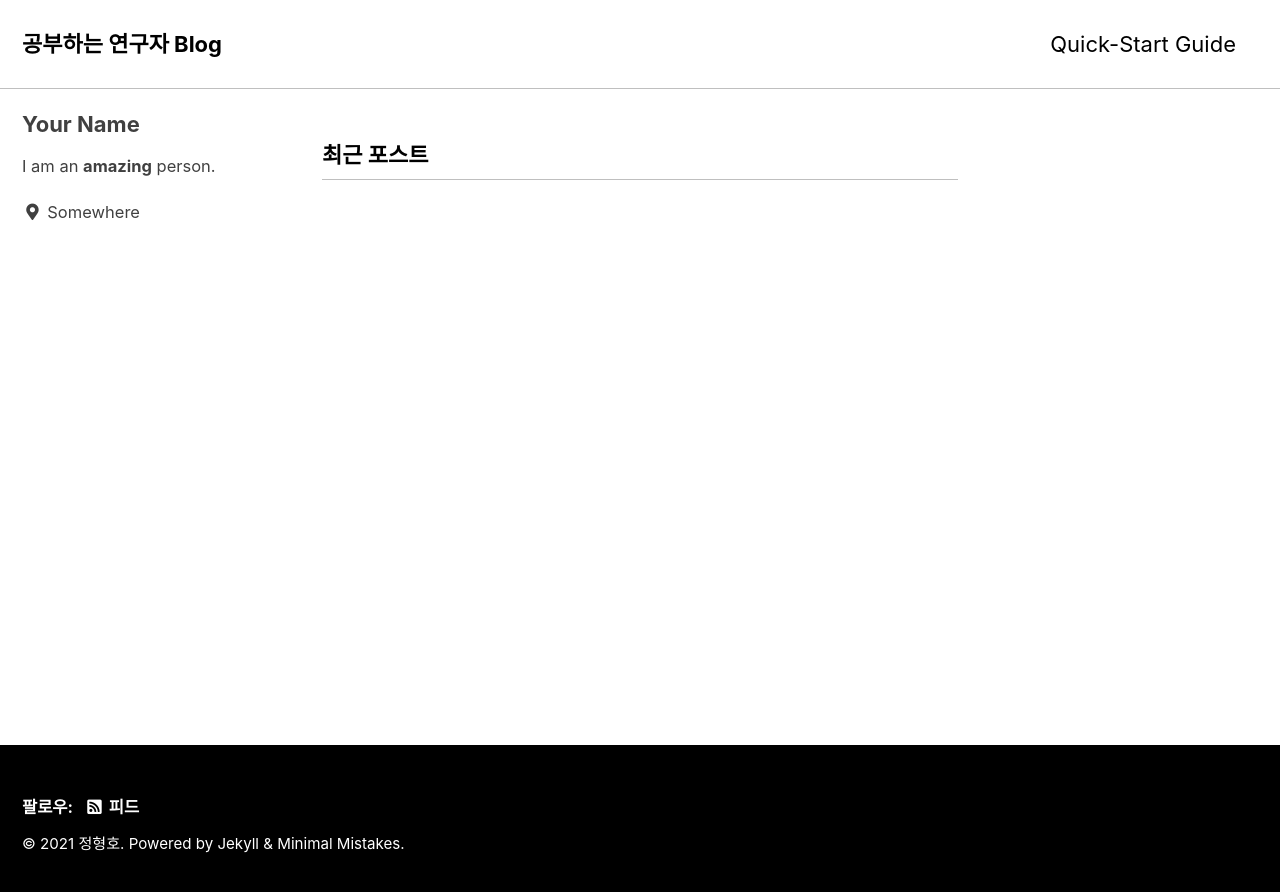
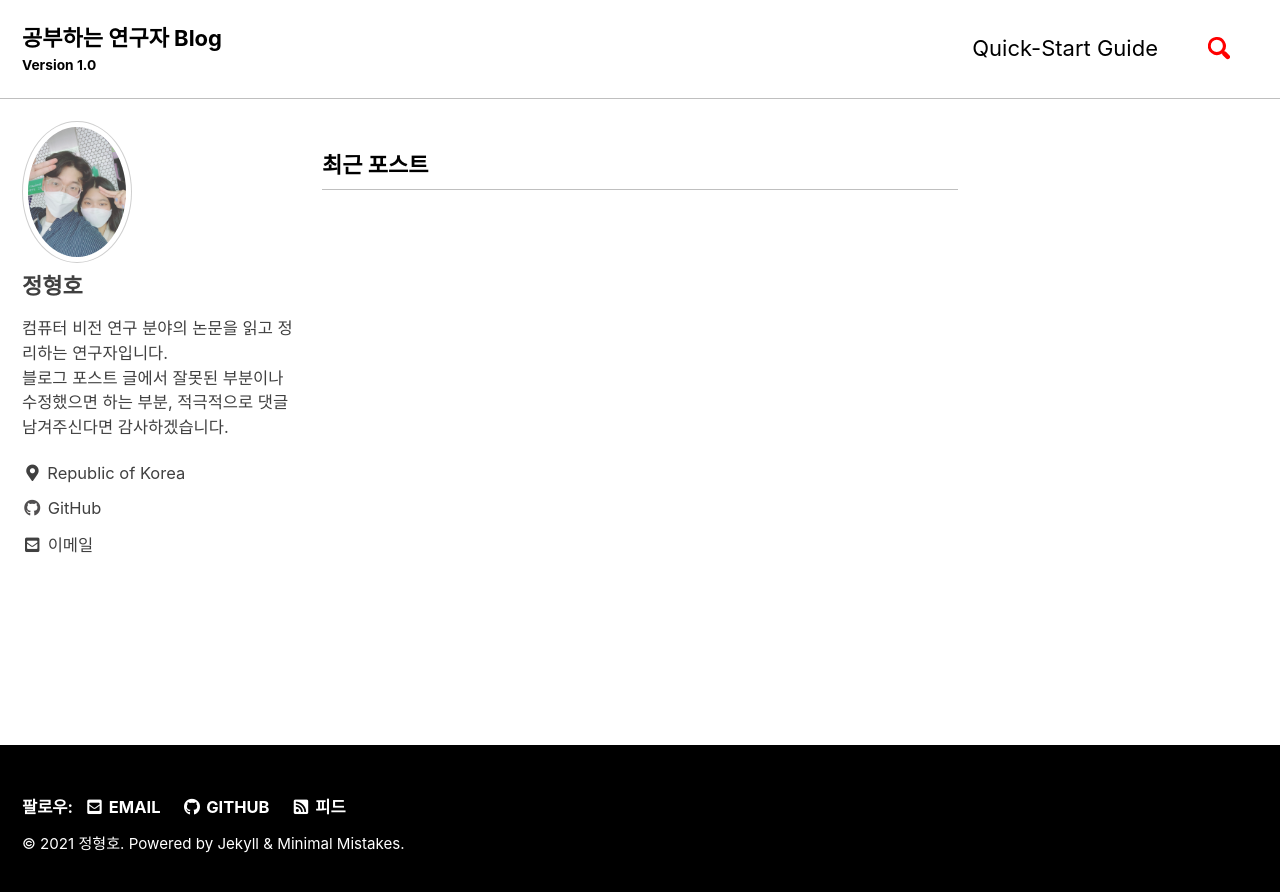
Before and after one commit to hhjung1202/hhjung1202.github.com, a Jekyll site: the page built from index.html, in a window 1280 px wide. Shown: the top 892 px of the page. Built offline with Jekyll 4.4.1, drawn with Linux system fonts in a browser that asks for light colours; cached includes are drawn as plain includes; the list of posts is cut into pages by our own code.

Commit message:
setting config

```diff
--- a/_config.yml
+++ b/_config.yml
@@ -17,22 +17,25 @@ minimal_mistakes_skin    : "contrast" # "air", "aqua", "contrast", "dark", "dirt
 # Site Settings
 locale                   : "ko-KR"
 title                    : "논문 읽고 정리하는 연구자"
-title_separator          : "-"
-subtitle                 : # site tagline that appears below site title in masthead
+title_separator          : "&#124;"
+subtitle                 : "Version 1.0" # site tagline that appears below site title in masthead
 name                     : "정형호"
 description              : "AI 논문 읽고 공부하는 블로그"
-url                      : "https://hhjung1202.github.io" # the base hostname & protocol for your site e.g. "https://mmistakes.github.io"
-baseurl                  :  # the subpath of your site, e.g. "/blog"
-repository               : # GitHub username/repo-name e.g. "mmistakes/minimal-mistakes"
+url                      : # the base hostname & protocol for your site e.g. "https://mmistakes.github.io"
+baseurl                  : # the subpath of your site, e.g. "/blog"
+repository               : "hhjung1202/hhjung1202.github.com" # GitHub username/repo-name e.g. "mmistakes/minimal-mistakes"
 teaser                   : # path of fallback teaser image, e.g. "/assets/images/500x300.png"
 logo                     : # path of logo image to display in the masthead, e.g. "/assets/images/88x88.png"
 masthead_title           : "공부하는 연구자 Blog" # overrides the website title displayed in the masthead, use " " for no title
-breadcrumbs              : false # true, false (default)
+breadcrumbs              : true # true, false (default)
 words_per_minute         : 200
+
+
+
 comments:
-  provider               : # false (default), "disqus", "discourse", "facebook", "staticman", "staticman_v2", "utterances", "custom"
+  provider               : "disqus" # false (default), "disqus", "discourse", "facebook", "staticman", "staticman_v2", "utterances", "custom"
   disqus:
-    shortname            : # https://help.disqus.com/customer/portal/articles/466208-what-s-a-shortname-
+    shortname            : hhjung1202 # https://help.disqus.com/customer/portal/articles/466208-what-s-a-shortname-
   discourse:
     server               : # https://meta.discourse.org/t/embedding-discourse-comments-via-javascript/31963 , e.g.: meta.discourse.org
   facebook:
@@ -43,17 +46,32 @@ comments:
   utterances:
     theme                : # "github-light" (default), "github-dark"
     issue_term           : # "pathname" (default)
-  staticman:
-    branch               : # "master"
-    endpoint             : # "https://{your Staticman v3 API}/v3/entry/github/"
+staticman:
+  allowedFields          : # ['name', 'email', 'url', 'message']
+  branch                 : # "master"
+  commitMessage          : # "New comment by {fields.name}"
+  filename               : # comment-{@timestamp}
+  format                 : # "yml"
+  moderation             : # true
+  path                   : # "/_data/comments/{options.slug}" (default)
+  requiredFields         : # ['name', 'email', 'message']
+  transforms:
+    email                : # "md5"
+  generatedFields:
+    date:
+      type               : # "date"
+      options:
+        format           : # "iso8601" (default), "timestamp-seconds", "timestamp-milliseconds"
+  endpoint               : # URL of your own deployment with trailing slash, will fallback to the public instance
+
+# 구글 recaptcha 세팅
 reCaptcha:
   siteKey                :
   secret                 :
 atom_feed:
   path                   : # blank (default) uses feed.xml
-  hide                   : # true, false (default)
-search                   : # true, false (default)
-search_full_content      : # true, false (default)
+search                   : true # true, false (default)
+search_full_content      : true # true, false (default)
 search_provider          : # lunr (default), algolia, google
 algolia:
   application_id         : # YOUR_APPLICATION_ID
@@ -63,6 +81,7 @@ algolia:
 google:
   search_engine_id       : # YOUR_SEARCH_ENGINE_ID
   instant_search         : # false (default), true
+
 # SEO Related
 google_site_verification :
 bing_site_verification   :
@@ -86,7 +105,7 @@ social:
 
 # Analytics
 analytics:
-  provider               : false # false (default), "google", "google-universal", "google-gtag", "custom"
+  provider               : false # false (default), "google", "google-universal", "custom"
   google:
     tracking_id          :
     anonymize_ip         : # true, false (default)
@@ -94,11 +113,11 @@ analytics:
 
 # Site Author
 author:
-  name             : "Your Name"
-  avatar           : # path of avatar image, e.g. "/assets/images/bio-photo.jpg"
-  bio              : "I am an **amazing** person."
-  location         : "Somewhere"
-  email            :
+  name             : "정형호"
+  avatar           : "/assets/images/profile/profile.jpg"
+  bio              : "컴퓨터 비전 연구 분야의 논문을 읽고 정리하는 연구자입니다. <br> 블로그 포스트 글에서 잘못된 부분이나 수정했으면 하는 부분, 적극적으로 댓글 남겨주신다면 감사하겠습니다."
+  location         : "Republic of Korea"
+  email            : "hhjung1202@naver.com"
   links:
     - label: "Email"
       icon: "fas fa-fw fa-envelope-square"
@@ -114,7 +133,7 @@ author:
       # url: "https://facebook.com/"
     - label: "GitHub"
       icon: "fab fa-fw fa-github"
-      # url: "https://github.com/"
+      url: "https://github.com/hhjung1202"
     - label: "Instagram"
       icon: "fab fa-fw fa-instagram"
       # url: "https://instagram.com/"
@@ -122,6 +141,9 @@ author:
 # Site Footer
 footer:
   links:
+    - label: "Email"
+      icon: "fas fa-fw fa-envelope-square"
+      url: "mailto:hhjung1202@naver.com"
     - label: "Twitter"
       icon: "fab fa-fw fa-twitter-square"
       # url:
@@ -130,7 +152,7 @@ footer:
       # url:
     - label: "GitHub"
       icon: "fab fa-fw fa-github"
-      # url:
+      url: "https://github.com/hhjung1202"
     - label: "GitLab"
       icon: "fab fa-fw fa-gitlab"
       # url:
@@ -277,6 +299,15 @@ defaults:
       layout: single
       author_profile: true
       read_time: true
-      comments: # true
+      comments: true
       share: true
       related: true
+      popular: false
+
+  # _pages
+  - scope:
+      path: "_pages"
+      type: pages
+    values:
+      layout: single
+      author_profile: true
```
